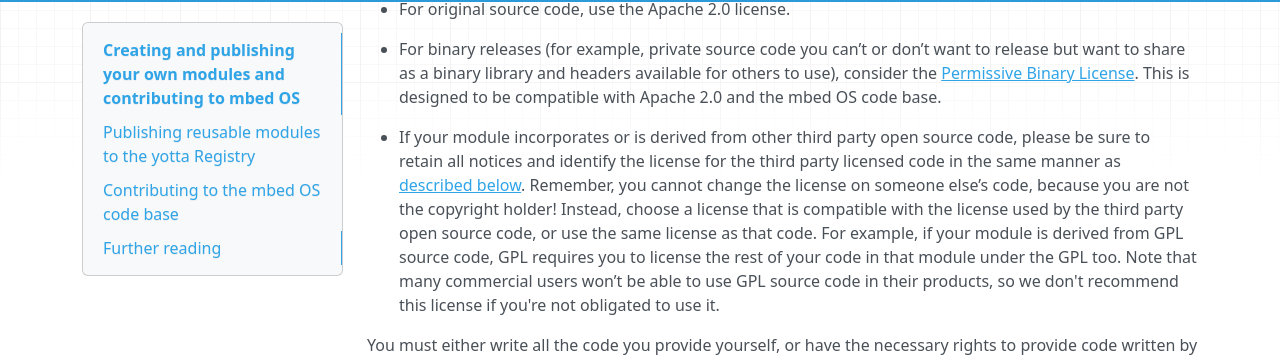
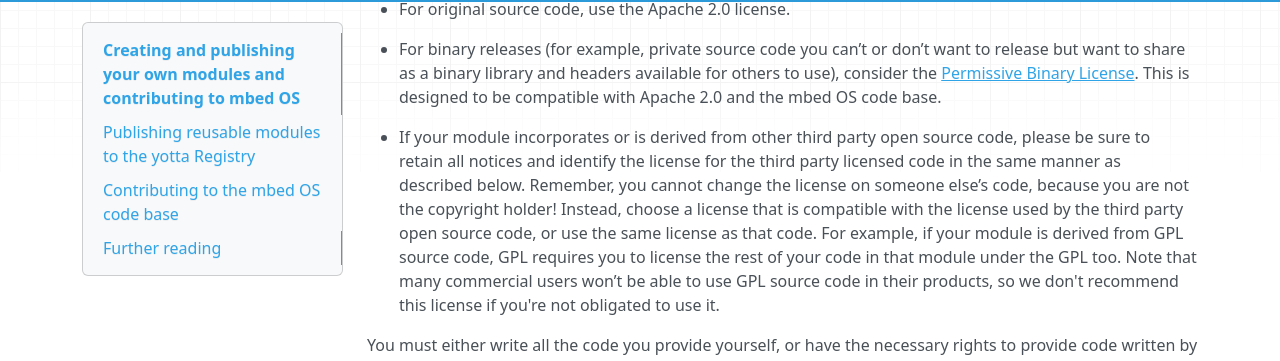
Before and after one commit to ARMmbed/GettingStartedmbedOS, an MkDocs documentation site: the page built from Docs/Full_Guide/contributing.md, in a window 1280 px wide and 900 px high, scrolled down 898 px. Shown: the part 134-495 px from the top of the window. Built offline with MkDocs 1.6.1, drawn with Linux system fonts in a browser that asks for light colours; nearby versions of some CDN libraries; old or Windows-style settings are respelled for this version of MkDocs; part of the change alters nothing that is shown; some of the changed text lies outside the part shown.

Commit message:
Adding links

```diff
--- a/Docs/Full_Guide/contributing.md
+++ b/Docs/Full_Guide/contributing.md
@@ -22,7 +22,7 @@ If you create new modules, such as drivers, libraries and examples, you can appl
 
 * For binary releases (for example, private source code you can’t or don’t want to release but want to share as a binary library and headers available for others to use), consider the [Permissive Binary License](https://www.mbed.com/licenses/PBL-1.0). This is designed to be compatible with Apache 2.0 and the mbed OS code base.
 
-* If your module incorporates or is derived from other third party open source code, please be sure to retain all notices and identify the license for the third party licensed code in the same manner as [described below](). Remember, you cannot change the license on someone else’s code, because you are not the copyright holder! Instead, choose a license that is compatible with the license used by the third party open source code, or use the same license as that code. For example, if your module is derived from GPL source code, GPL requires you to license the rest of your code in that module under the GPL too. Note that many commercial users won’t be able to use GPL source code in their products, so we don't recommend this license if you're not obligated to use it.
+* If your module incorporates or is derived from other third party open source code, please be sure to retain all notices and identify the license for the third party licensed code in the same manner as described below. Remember, you cannot change the license on someone else’s code, because you are not the copyright holder! Instead, choose a license that is compatible with the license used by the third party open source code, or use the same license as that code. For example, if your module is derived from GPL source code, GPL requires you to license the rest of your code in that module under the GPL too. Note that many commercial users won’t be able to use GPL source code in their products, so we don't recommend this license if you're not obligated to use it.
 
 You must either write all the code you provide yourself, or have the necessary rights to provide code written by someone else.
 
@@ -118,7 +118,7 @@ All the source code and binary blobs that end up in mbed OS yotta modules are ma
 
 ### Contributions
 
-All code changes and additions to mbed OS are handled through GitHub, where mbed OS is divided into modules. If you want to contribute to these modules, either by adding features or by fixing bugs, please follow the guidelines for [new features](#contributing-new-features-to-mbed-os) and [bugs](#reporting-and-fixing-bugs), and in both cases please follow the [code style guide]() and [GitHub pull request guidelines]().
+All code changes and additions to mbed OS are handled through GitHub, where mbed OS is divided into modules. If you want to contribute to these modules, either by adding features or by fixing bugs, please follow the guidelines for [new features](#contributing-new-features-to-mbed-os) and [bugs](#reporting-and-fixing-bugs), and in both cases please follow the [code style guide and GitHub pull request guidelines](Code_Style).
 
 ### Licensing
 
@@ -156,7 +156,7 @@ For best practice on bug reporting, please see [the mbed OS bug reporting guidel
 
 #### Bug fixes
 
-Please refer to the [coding style section]().
+Please refer to the [coding style chapter](Code_Style.md).
 
 Bug fixes must be verified by a member of the mbed team before they're pulled into the main branch. You must therefore use GitHub to fork the module, then submit a pull request with your changes.
 
@@ -164,4 +164,4 @@ The last line in your commit message description should say “Fixes #deadbeef
 
 ## Further reading
 
-Please see the [code contributions section]() for the guidelines to GitHub pull requests and the coding style guide.
+Please see the [code contributions chapter](Code_Style.md) for the guidelines to GitHub pull requests and the coding style guide.
```
